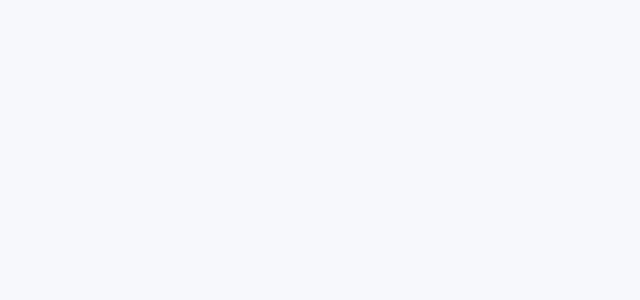
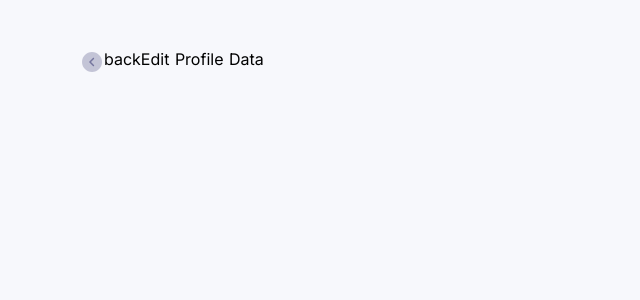
Before and after one commit to Emodot/startx, a Nuxt app: page /profile-data/edit in a window 1280 px wide. Before the commit this address had no page. Shown: the top 300 px of the page, without its empty margins (0-640 px from the left). Built offline with nearby package versions, Linux system fonts and the light colour scheme.

Commit message:
developing edit page

```diff
--- /dev/null
+++ b/pages/profile-data/edit.vue
@@ -0,0 +1,32 @@
+<template>
+  <div class="container">
+    <div class="back">
+      <svg width="24" height="24" viewBox="0 0 24 24" fill="none" xmlns="http://www.w3.org/2000/svg">
+        <path opacity="0.4" d="M12 22.0002C6.485 22.0002 2 17.5142 2 12.0002C2 6.48621 6.485 2.00021 12 2.00021C17.514 2.00021 22 6.48621 22 12.0002C22 17.5142 17.514 22.0002 12 22.0002" fill="#75759E" />
+        <path d="M13.4425 16.2209C13.2515 16.2209 13.0595 16.1479 12.9135 16.0019L9.42652 12.5319C9.28552 12.3909 9.20652 12.1999 9.20652 11.9999C9.20652 11.8009 9.28552 11.6099 9.42652 11.4689L12.9135 7.99692C13.2065 7.70492 13.6805 7.70492 13.9735 7.99892C14.2655 8.29292 14.2645 8.76792 13.9715 9.05992L11.0185 11.9999L13.9715 14.9399C14.2645 15.2319 14.2655 15.7059 13.9735 15.9999C13.8275 16.1479 13.6345 16.2209 13.4425 16.2209" fill="#75759E" />
+      </svg>
+      <p>back</p>
+      <div class="inner">
+        <p class="head">
+          Edit Profile Data
+        </p>
+      </div>
+    </div>
+  </div>
+</template>
+
+<script>
+export default {
+
+}
+</script>
+
+<style scoped>
+.container {
+  padding: 50px 5rem;
+}
+
+.back {
+  display: flex;
+}
+</style>
```
Also changed, not shown: assets/icons/Arrow - Left Circle.svg (added), components/Forms/PersonalInfo.vue (added), pages/profile-data/index.vue (renamed from pages/profile-data.vue).
